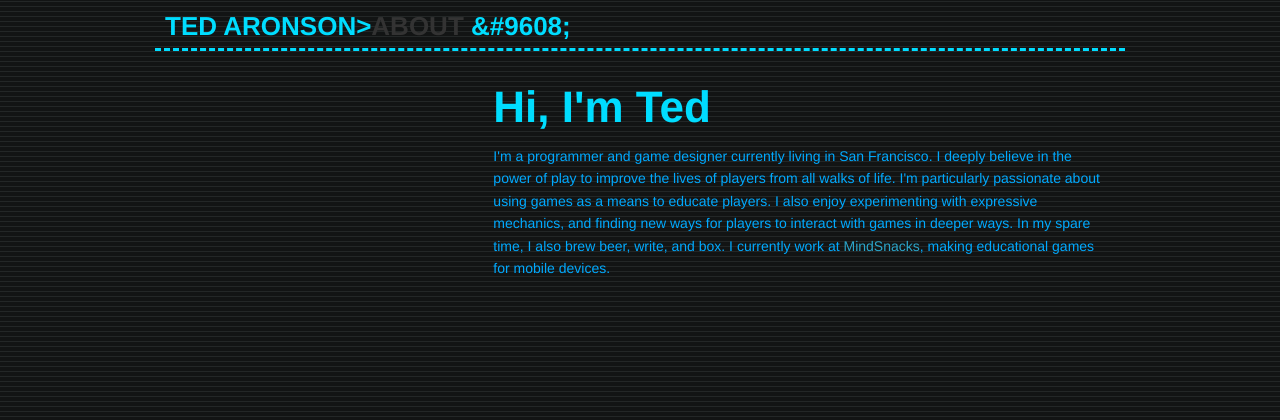
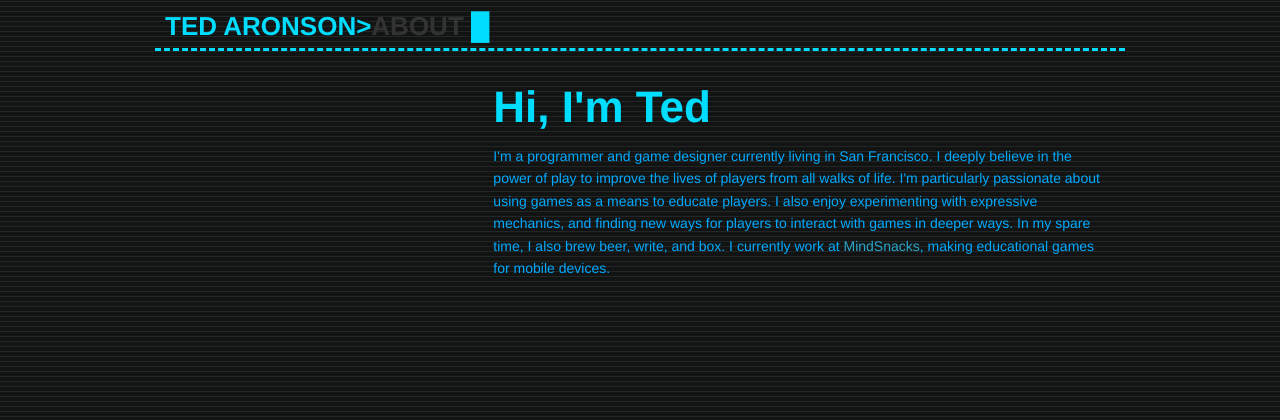
Before and after one commit to tedw4rd/personal-website, a Flask app: page /about in a window 1280 px wide. Shown: the top 420 px of the page. Run offline with Flask 2, Linux system fonts and the light colour scheme; some libraries are stand-ins or nearby versions.

Commit message:
finally, the block works

```diff
--- a/website/static/stylesheets/styles.css
+++ b/website/static/stylesheets/styles.css
@@ -2,7 +2,7 @@ ul.breadcrumbs { border:0; border-bottom: dashed 3px #0DF; padding-bottom: 0px;
 ul.breadcrumbs li:before { content: ">"; color: #0DF; font-weight: bold; font-size: 26px }
 ul.breadcrumbs li { padding:0; margin: 0 }
 ul.breadcrumbs li a, ul.breadcrumbs li span {padding-left: 0; font-weight: bold; font-size: 26px; color: #0DF;}
-ul.breadcrumbs li:last-child:after { content: " &#9608;"; color: #0DF; font-weight: bold; font-size: 26px }
+ul.breadcrumbs li:last-child:after { content: " █"; color: #0DF; font-weight: bold; font-size: 26px }
 .block-grid > li { padding-bottom: 15px; padding-top: 15px; padding: 0;}
 
 .linkbox { height: 250px; width:250px; background: #242828; border: solid 3px #0BF; margin: 20px; padding: 10px}
```
